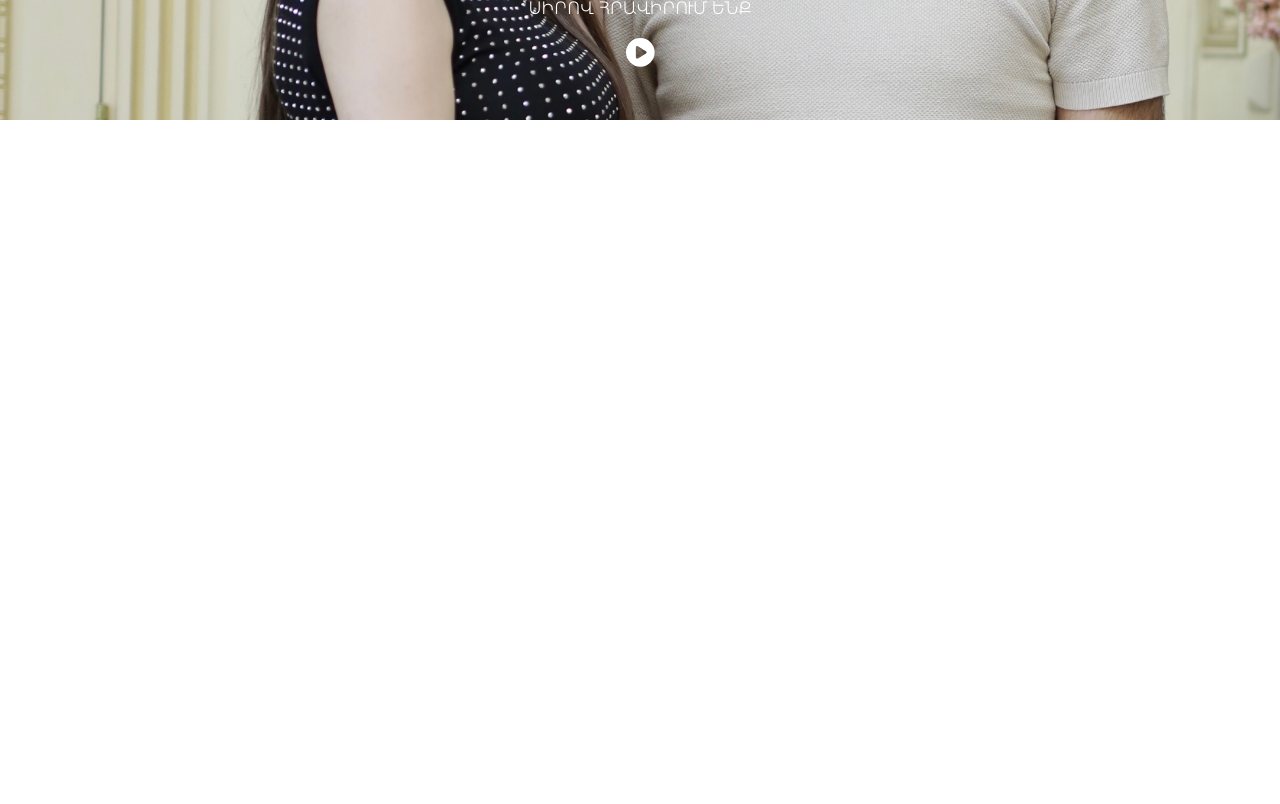
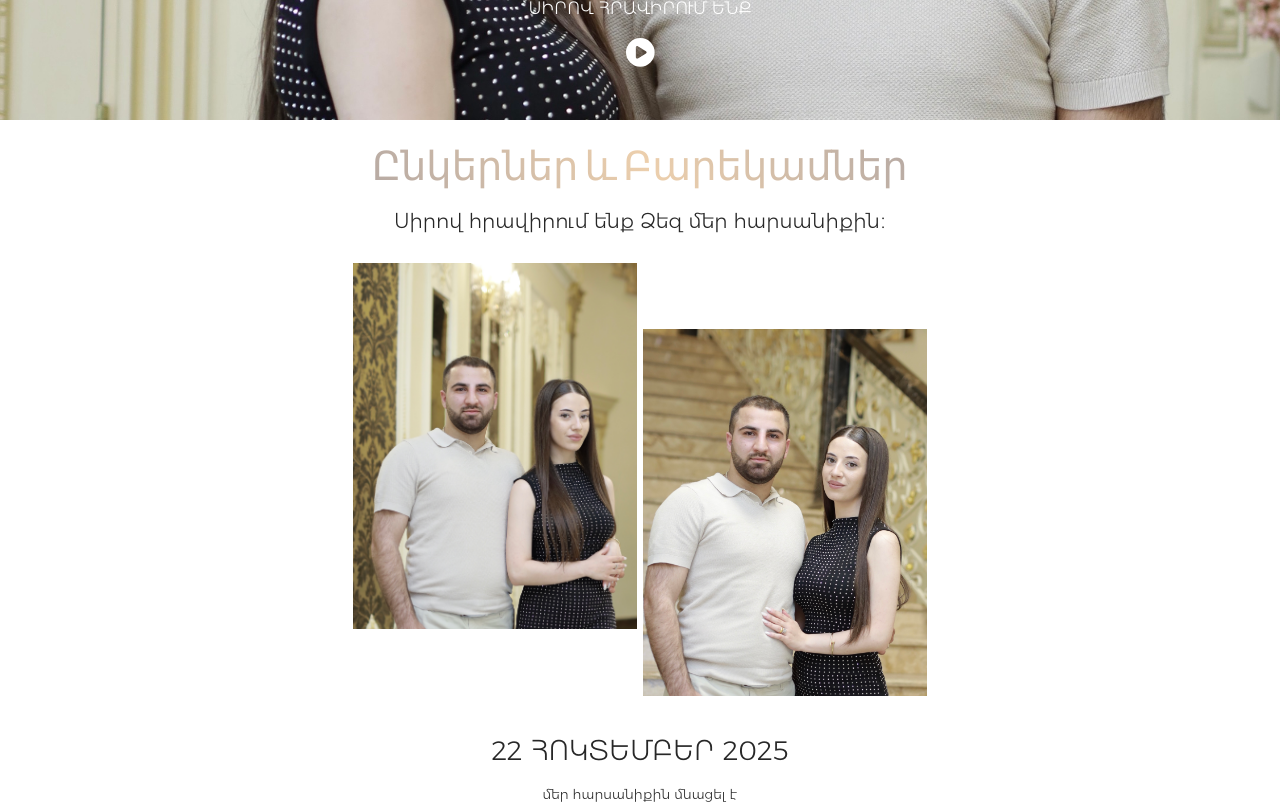
Before and after one commit to armmmartirosyan/wedding-invite, a Next.js app: page / in a window 1280 px wide. Shown: the part 680-1484 px from the top of the page. Before the commit the page ends 800 px from the top, so only its background shows below. Built offline with nearby package versions, Linux system fonts and the light colour scheme.

Commit message:
fixed scroll issue

```diff
--- a/src/app/page.js
+++ b/src/app/page.js
@@ -8,7 +8,7 @@ export default function Home() {
       <main className={styles.wrapper}>
         <Banner />
       </main>
-      <main className={`${styles.wrapper} ${styles.scrollable}`}>
+      <main className={styles.wrapper}>
         <Reletives />
         <CountdownTimer targetDate={new Date(2025, 9, 22)} />
         <DayPlan />
--- a/src/styles/page.module.css
+++ b/src/styles/page.module.css
@@ -1,19 +1,10 @@
 .page {
   width: 100vw;
-  height: 100dvh;
-  overflow-y: scroll;
-  overflow-x: clip;
-  scroll-snap-type: y mandatory;
+  overflow-x: hidden;
 }
 
 .wrapper {
   width: 110rem;
   max-width: 100%;
-  height: 100dvh;
   margin: 0 auto;
-  scroll-snap-align: start;
 }
-
-.scrollable {
-  overflow-y: auto;
-}
```
